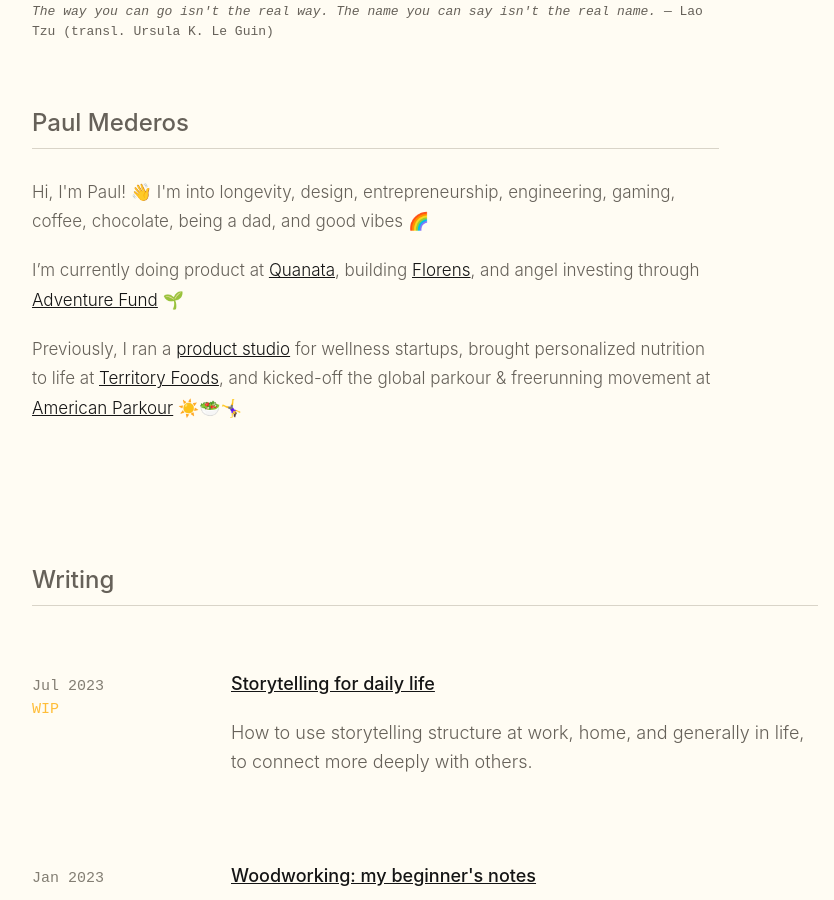
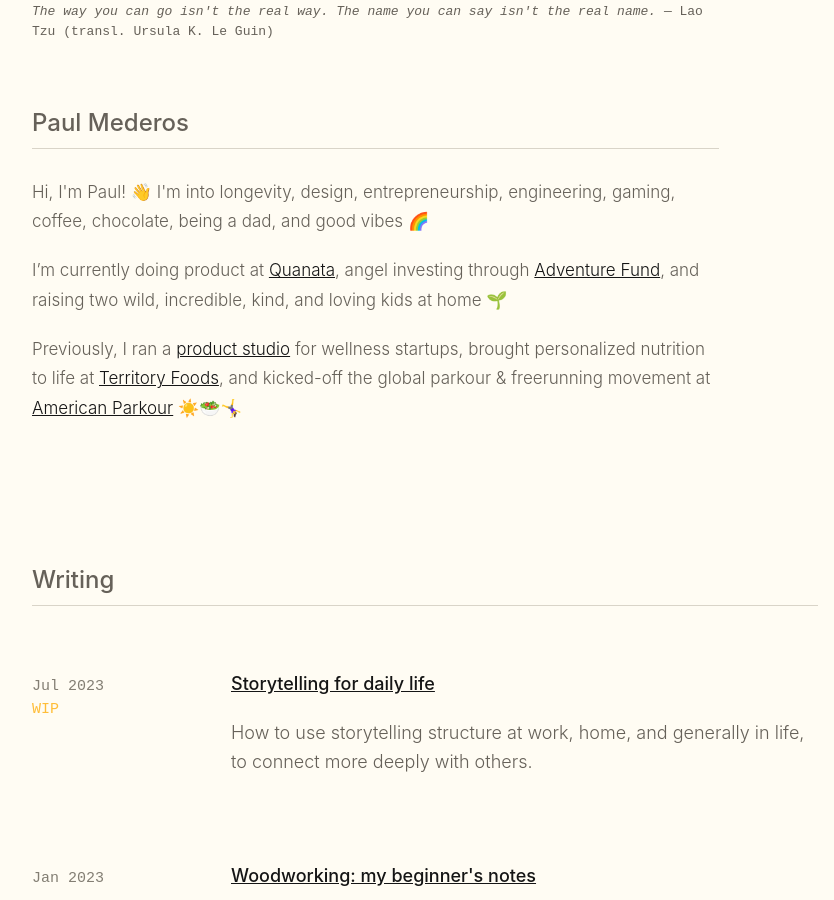
Before and after one commit to paulmederos/pm17, a Jekyll site: the page built from index.html, in a window 1280 px wide and 900 px high, scrolled down 811 px. Shown: the whole window, without its empty margins (215-1049 px from the left). Built offline with Jekyll 4.4.1, drawn with Linux system fonts in a browser that asks for light colours; some web fonts are replaced.

Commit message:
Update index.html

```diff
--- a/index.html
+++ b/index.html
@@ -35,8 +35,8 @@
         </p>
         <p class="line-lg">
           I’m currently doing product at <a href="https://www.quanata.com" target="_blank">Quanata</a>,
-          building <a href="https://www.weareflorens.com" target="_blank">Florens</a>,
-          and angel investing through <a href="https://www.adventure.fund" target="_blank">Adventure Fund</a> 🌱
+          angel investing through <a href="https://www.adventure.fund" target="_blank">Adventure Fund</a>,
+          and raising two wild, incredible, kind, and loving kids at home 🌱
         </p>
         <p class="line-lg">
           Previously, I ran a <a href="https://www.enchant.co" target="_blank">product studio</a> for wellness startups, brought personalized nutrition to life
```
